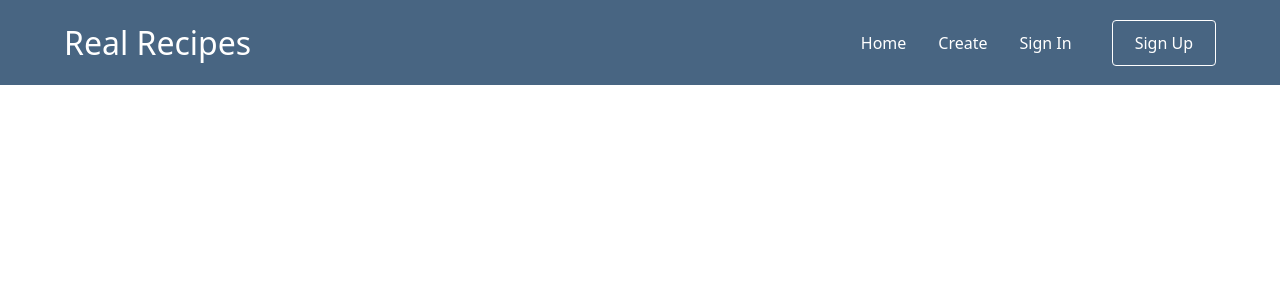
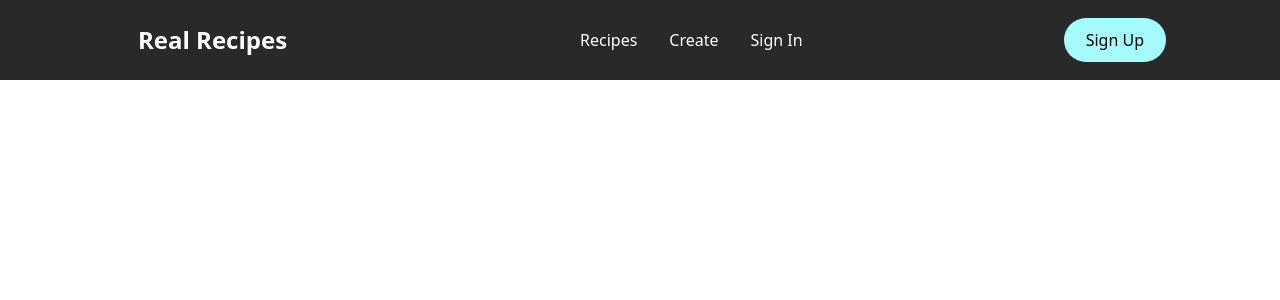
Before and after one commit to B-Lenton/flask-recipe-api, a React (Create React App) app in the folder frontend/recipes-app/: page / in a window 1280 px wide. Shown: the top 300 px of the page. Built offline with nearby package versions, Linux system fonts and the light colour scheme; no server answers.

Commit message:
building out navbar

```diff
--- a/frontend/recipes-app/src/App.js
+++ b/frontend/recipes-app/src/App.js
@@ -12,9 +12,8 @@ import 'bootstrap/dist/css/bootstrap.min.css';
 import './App.css';
 import RecipeForm from "./components/RecipeForm";
 import { Recipes } from "./components/Recipes";
-import NavBar from "./components/Navbar/index";
-import { StyledToggle } from "./components/Navbar/NavbarElements";
-import RightNav from "./components/Navbar/RightNav";
+import Navbar from "./components/Navbar";
+import Sidebar from "./components/Navbar/Sidebar";
 
 function App() {
   const [recipes, setRecipes] = useState([]);
@@ -33,21 +32,29 @@ function App() {
     );
   }, []);
 
+  const [isOpen, setIsOpen] = useState(false);
+
+  const toggle = () => {
+    setIsOpen(!isOpen);
+  }
+
 
   return (
     <Router>
-      {navToggled ? (
-        <NavBar handleNavToggle={handleNavToggle}/>
-      ) : <RightNav handleNavToggle={handleNavToggle}/> }
+      {isOpen ? (
+        <Sidebar isOpen={isOpen} toggle={toggle} />
+      ) : (
+        <Navbar toggle={toggle} />
+      )}
       <div className="App">
         <section className="container">
           <Routes>
             <Route
-              path="recipes"
-              element={<Recipes recipes={recipes}/>}
+              path="/recipes"
+              element={<Recipes recipes={recipes} />}
             ></Route>
             <Route
-              path="create"
+              path="/create"
               element={<RecipeForm />}
             ></Route>
           </Routes>
--- a/frontend/recipes-app/src/components/Navbar/NavbarElements.js
+++ b/frontend/recipes-app/src/components/Navbar/NavbarElements.js
@@ -1,27 +1,78 @@
-import { FaBars, FaTimes } from "react-icons/fa";
-import { NavLink as Link } from "react-router-dom";
 import styled from "styled-components";
+import { Link as LinkR } from "react-router-dom";
+import { Link as LinkS } from "react-scroll";
 
 export const Nav = styled.nav`
-    background: #486582;
-    height: 85px;
+    background: ${({ scrollNav }) => (scrollNav ? "#486582" : "#000000d6")};
+    height: 80px;
+    margin-top: -80px;
     display: flex;
-    justify-content: space-between;
+    justify-content: center;
     align-items: center;
-    padding: 0.2rem calc((100vw) / 20);
-    z-index: 12;
-`;
-export const NavLogo = styled(Link)`
-  cursor: pointer;
-  color: #fff;
-  font-size: 2rem;
-  text-decoration: none;
-  &:hover {
-    color: #ffe61c;
+    font-size: 1rem;
+    position: sticky;
+    top: 0;
+    z-index: 10;
+
+    @media screen and (max-width: 960px) {
+        transition: 0.8s all ease;
     }
 `;
 
-export const NavLink = styled(Link)`
+export const NavbarContainer = styled.div`
+    display: flex;
+    justify-content: space-between;
+    height: 80px;
+    z-index: 1;
+    padding: 0 24px;
+    width: 100%;
+    max-width: 1100px;
+`;
+
+export const NavLogo = styled(LinkR)`
+    color: #fff;
+    justify-self: flex-start;
+    cursor: pointer;
+    font-size: 1.5rem;
+    display: flex;
+    align-items: center;
+    margin-left: 24px;
+    font-weight: bold;
+    text-decoration: none;
+`;
+
+export const MobileIcon = styled.div`
+    display: none;
+
+    @media screen and (max-width: 768px) {
+        display: block;
+        position: absolute;
+        top: -10px;
+        right: 0;
+        transform: translate(-100%, 60%);
+        font-size: 1.8rem;
+        cursor: pointer;
+        color: #fff;
+    }
+`;
+
+export const NavMenu = styled.ul`
+    display: flex;
+    align-items: center;
+    list-style: none;
+    text-align: center;
+    margin: 0;
+
+    @media screen and (max-width: 768px) {
+        display: none;
+    }
+`;
+
+export const NavItem = styled.li`
+    height: 80px;
+`;
+
+export const NavLink = styled(LinkS)`
     color: #fff;
     display: flex;
     align-items: center;
@@ -29,101 +80,41 @@ export const NavLink = styled(Link)`
     padding: 0 1rem;
     height: 100%;
     cursor: pointer;
-    &:hover {
-    color: #ffe61c;
+
+    &.active {
+        border-bottom: 3px solid #01bf71;
     }
 `;
 
-export const NavMenu = styled.div`
+export const NavBtn = styled.nav`
     display: flex;
     align-items: center;
-  margin-right: -24px;
 
     @media screen and (max-width: 768px) {
         display: none;
     }
 `;
 
-export const NavBtn = styled.nav`
-  display: flex;
-  align-items: center;
-  margin-right: 24px;
+export const NavBtnLink = styled(LinkR)`
+    border-radius: 50px;
+    background: #a6fbff;
+    white-space: nowrap;
+    padding: 10px 22px;
+    color: #010606;
+    font-size: 16px;
+    outline: none;
+    border: none;
+    cursor: pointer;
+    transition: all 0.2s ease-in-out;
+    text-decoration: none;
+
+    &:hover {
+        transition: all 0.2s ease-in-out;
+        background: #fff;
+        color: #486582;
+    }
 
     @media screen and (max-width: 768px) {
         display: none;
     }
 `;
-
-export const NavBtnLink = styled(Link)`
-  border-radius: 4px;
-  background: transparent;
-  padding: 10px 22px;
-  color: #fff;
-  outline: none;
-  border: 1px solid #fff;
-  cursor: pointer;
-  transition: all 0.2s ease-in-out;
-  text-decoration: none;
-  margin-left: 24px;
-  &:hover {
-    transition: all 0.2s ease-in-out;
-    background: #fff;
-    color: #808080;
-  }
-`;
-
-export const CloseToggle = styled(FaTimes)`
-  position: fixed;
-  top: 2.5%;
-  right: 5%;
-  color: #fff;
-  display: flex;
-  place-items: center;
-  font-size: 2rem;
-  cursor: pointer;
-`
-
-export const StyledToggle = styled(FaBars)`
-  display: none;
-  color: #fff;
-  @media screen and (max-width: 768px) {
-    display: block;
-    position: absolute;
-    top: 0;
-    right: 0;
-    transform: translate(-100%, 75%);
-    font-size: 1.8rem;
-    cursor: pointer;
-    background: #486582;
-  }
-`;
-
-export const Ul = styled.ul`
-    list-style: none;
-    display: flex;
-    flex-flow: row nowrap;
-    li {
-        padding: 18px 10px;
-    }
-    @media (max-width: 768px) {
-        z-index: 2;
-        flex-flow: column nowrap;
-        background-color: #486582;
-        position: fixed;
-        top: 0;
-        right: 0;
-        height: 400px;
-        width: 50vw;
-        padding-top: 3.5rem;
-        li {
-            color: #fff;
-        }
-    }
-    @media (max-width: 578px) {
-        position: absolute;
-        height: 350px;
-        width: 100vw;
-        padding-top: 1em;
-        border-bottom: 4px solid #223140;
-    }
-`;
--- a/frontend/recipes-app/src/components/Navbar/RightNav.js
+++ /dev/null
@@ -1,51 +0,0 @@
-import React from 'react';
-
-import {
-    Nav,
-    NavLogo,
-    NavLink,
-    StyledToggle,
-    NavMenu,
-    NavBtn,
-    NavBtnLink,
-    CloseToggle,
-    Ul
-} from "./NavbarElements";
-
-const RightNav = ({handleNavToggle}) => {
-    return (
-        <Ul>
-            <CloseToggle onClick={handleNavToggle}/>
-            <NavLink
-                  to="/"
-                  activestyle={{ color:'#ffe61c' }}
-                  style={{height: "initial", padding: "30px 0", fontSize: "20px"}}
-                >
-                    Home
-                </NavLink>
-                <NavLink
-                  to="/create"
-                  activestyle={{ color: '#ffe61c' }}
-                  style={{height: "initial", padding: "30px 0", fontSize: "20px"}}
-                >
-                    Create
-                </NavLink>
-                {/* <NavLink
-                  to="/contact"
-                  activestyle={{ color: '#ffe61c' }}
-                >
-                    Contact
-                </NavLink> */}
-                <NavLink
-                  to="/sign-in"
-                  activestyle={{ color: '#ffe61c' }}
-                  style={{height: "initial", padding: "30px 0", fontSize: "20px"}}
-                >
-                    <span>Sign In</span>
-                    <NavBtnLink style={{position: "absolute", right: "50px", fontSize: "20px"}} to="/sign-up">Sign Up</NavBtnLink>
-                </NavLink>
-        </Ul>
-    )
-}
-
-export default RightNav;
--- /dev/null
+++ b/frontend/recipes-app/src/components/Navbar/Sidebar/SidebarElements.js
@@ -0,0 +1,91 @@
+import styled from "styled-components";
+import { Link as LinkS } from "react-scroll";
+import { Link as LinkR } from "react-router-dom";
+import { FaTimes } from "react-icons/fa";
+
+export const SidebarContainer = styled.aside`
+    position: fixed;
+    z-index: 999px;
+    width: 100%;
+    height: 100%;
+    background: #486582;
+    display: grid;
+    align-items: center;
+    top: 0;
+    left: 0;
+    transition: 0.3s ease-in-out;
+    opacity: ${({ isOpen }) => (isOpen ? "100%" : "0")};
+    top: ${({ isOpen }) => (isOpen ? "0" : "-100%")};
+`;
+
+export const CloseIcon = styled(FaTimes)`
+    color: #fff;
+`;
+
+export const Icon = styled.div`
+    position: absolute;
+    top: 1.2rem;
+    right: 1.5rem;
+    background: transparent;
+    font-size: 2rem;
+    cursor: pointer;
+    outline: none;
+`;
+
+export const SidebarWrapper = styled.div`
+    color: #fff;
+`;
+
+export const SidebarMenu = styled.ul`
+    display: grid;
+    grid-template-columns: 1fr;
+    grid-template-rows: repeat(6, 80px);
+    text-align: center;
+
+    @media screen and (max-width: 480px) {
+        grid-template-rows: repeat(6, 60px);
+    }
+`;
+
+export const SidebarLink = styled(LinkS)`
+    display: flex;
+    align-items: center;
+    justify-content: center;
+    font-size: 1.5rem;
+    text-decoration: none;
+    list-style: none;
+    transition: 0.2s ease-in-out;
+    text-decoration: none;
+    color: #fff;
+    cursor: pointer;
+
+    &:hover {
+        color: #01bf71;
+        transition: 0.2s ease-in-out;
+    }
+`;
+
+export const SideBtnWrap = styled.div`
+    display: flex;
+    justify-content: center;
+`;
+
+export const SidebarRoute = styled(LinkR)`
+    border-radius: 50px;
+    background: #a6fbff;
+    white-space: nowrap;
+    padding: 16px 64px;
+    color: #010606;
+    font-size: 16px;
+    outline: none;
+    border: none;
+    cursor: pointer;
+    transition: all 0.2s ease-in-out;
+    text-decoration: none;
+
+    &:hover {
+        transition: all 0.2s ease-in-out;
+        background: #fff;
+        color: #486582;
+    }
+`;
--- /dev/null
+++ b/frontend/recipes-app/src/components/Navbar/Sidebar/index.js
@@ -0,0 +1,34 @@
+import React from 'react';
+
+import {
+    SidebarContainer,
+    Icon,
+    CloseIcon,
+    SidebarWrapper,
+    SideBtnWrap,
+    SidebarRoute,
+    SidebarMenu,
+    SidebarLink
+ } from './SidebarElements';
+
+const Sidebar = ({ isOpen, toggle }) => {
+  return (
+    <SidebarContainer isOpen={isOpen} onClick={toggle}>
+        <Icon onClick={toggle}>
+            <CloseIcon />
+        </Icon>
+        <SidebarWrapper>
+            <SidebarMenu>
+                <SidebarLink to="recipes" onClick={toggle}>Recipes</SidebarLink>
+                <SidebarLink to="create" onClick={toggle}>Create</SidebarLink>
+                <SidebarLink to="sign-in" onClick={toggle}>Sign In</SidebarLink>
+            </SidebarMenu>
+            <SideBtnWrap>
+                <SidebarRoute to="/sign-up" onClick={toggle}>Sign Up</SidebarRoute>
+            </SideBtnWrap>
+        </SidebarWrapper>
+    </SidebarContainer>
+  )
+}
+
+export default Sidebar
--- a/frontend/recipes-app/src/components/Navbar/index.js
+++ b/frontend/recipes-app/src/components/Navbar/index.js
@@ -1,60 +1,83 @@
-import React from "react";
+import React, { useEffect, useState } from 'react';
+import { FaBars } from 'react-icons/fa';
+import { IconContext } from 'react-icons/lib';
+import { animateScroll as scroll } from 'react-scroll';
+import { Nav, NavbarContainer, NavLogo, MobileIcon, NavMenu, NavItem, NavLink, NavBtn, NavBtnLink } from "./NavbarElements";
 
-import {
-    Nav,
-    NavLogo,
-    NavLink,
-    StyledToggle,
-    NavMenu,
-    NavBtn,
-    NavBtnLink,
-} from "./NavbarElements";
+const Navbar = ({ toggle }) => {
+    const [scrollNav, setScrollNav] = useState(false);
 
+    const changeNav = () => {
+        if(window.scrollY >= 80) {
+            setScrollNav(true);
+        } else {
+            setScrollNav(false);
+        }
+    }
 
-const Navbar = ({handleNavToggle}) => {
+    useEffect(() => {
+        window.addEventListener("scroll", changeNav)
+    }, []);
+
+    const toggleHome = () => {
+        scroll.scrollToTop();
+    };
+
     return (
         <>
-           <Nav>
-            <NavLogo
-                to="/"
-                activestyle={{ color: '#ffe61c' }}
+            <IconContext.Provider value={{ color: "#fff" }}>
+                <Nav scrollNav={scrollNav}>
+                    <NavbarContainer>
+                        <NavLogo to="/" onClick={toggleHome}>Real Recipes</NavLogo>
+                        <MobileIcon onClick={toggle}>
+                            <FaBars />
+                        </MobileIcon>
+                        <NavMenu>
+                            <NavItem>
+                                <NavLink
+                                    to="recipes"
+                                    smooth={true}
+                                    duration={500}
+                                    spy={true}
+                                    exact="true"
+                                    offset={-80}
                                 >
-                Real Recipes
-            </NavLogo>
-            <StyledToggle onClick={handleNavToggle}/>
-
-            <NavMenu>
+                                    Recipes
+                                </NavLink>
+                            </NavItem>
+                            <NavItem>
                                 <NavLink
-                  to="/"
-                  activestyle={{ color:'#ffe61c' }}
-                >
-                    Home
-                </NavLink>
-                <NavLink
-                  to="/create"
-                  activestyle={{ color: '#ffe61c' }}
+                                    to="create"
+                                    smooth={true}
+                                    duration={500}
+                                    spy={true}
+                                    exact="true"
+                                    offset={-80}
                                 >
                                     Create
                                 </NavLink>
-                {/* <NavLink
-                  to="/contact"
-                  activestyle={{ color: '#ffe61c' }}
-                >
-                    Contact
-                </NavLink> */}
+                            </NavItem>
+                            <NavItem>
                                 <NavLink
-                  to="/sign-in"
-                  activestyle={{ color: '#ffe61c' }}
+                                    to='sign-in'
+                                    smooth={true}
+                                    duration={500}
+                                    spy={true}
+                                    exact="true"
+                                    offset={-80}
                                 >
                                     Sign In
                                 </NavLink>
+                            </NavItem>
+                        </NavMenu>
                         <NavBtn>
                             <NavBtnLink to="/sign-up">Sign Up</NavBtnLink>
                         </NavBtn>
-            </NavMenu>
+                    </NavbarContainer>
                 </Nav>
+            </IconContext.Provider>
         </>
-    );
-};
+    )
+}
 
-export default Navbar;
+export default Navbar
--- /dev/null
+++ b/package.json
@@ -0,0 +1,6 @@
+{
+  "dependencies": {
+    "bootstrap": "^5.1.3",
+    "react-scroll": "^1.8.4"
+  }
+}
```
Also changed, not shown: 1 other file (tests, documents, lock files or other folders). Lines whose indentation alone changed are shown as unchanged.
